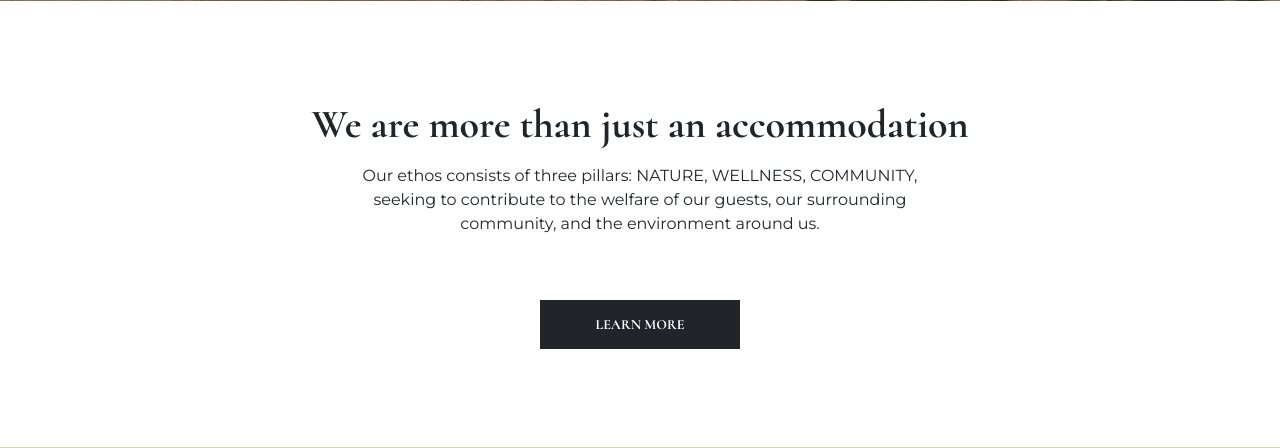
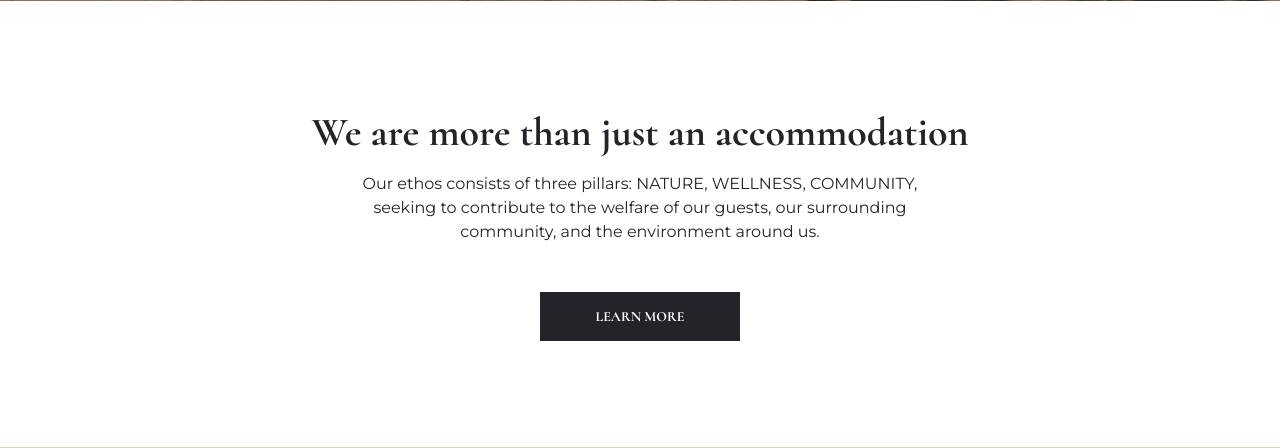
Before and after one commit to jagustin08/eco-sanctuaries-el-nido, a PHP site: page / in a window 1280 px wide. Shown: the part 799-1247 px from the top of the page. Run offline with PHP 8.4, Linux system fonts and the light colour scheme; some libraries are stand-ins or nearby versions.

Commit message:
event modify

```diff
--- a/index.php
+++ b/index.php
@@ -41,7 +41,7 @@
       <div class="container">
         <h2 class="display-6 font-cormorant fw-bold mb-3">We are more than just an accommodation</h2>
         <div class="col-lg-6 mx-auto">
-          <p class="mb-7">Our ethos consists of three pillars: NATURE, WELLNESS, COMMUNITY, seeking to contribute to the welfare of our guests, our surrounding community, and the environment around us.</p>
+          <p class="mb-5">Our ethos consists of three pillars: NATURE, WELLNESS, COMMUNITY, seeking to contribute to the welfare of our guests, our surrounding community, and the environment around us.</p>
           <a href="#" class="btn btn-dark text-uppercase fs-7 fw-bold rounded-0 font-cormorant" style="width: 200px; --bs-btn-padding-y: 13px;">Learn more</a>
         </div>
       </div>
```
